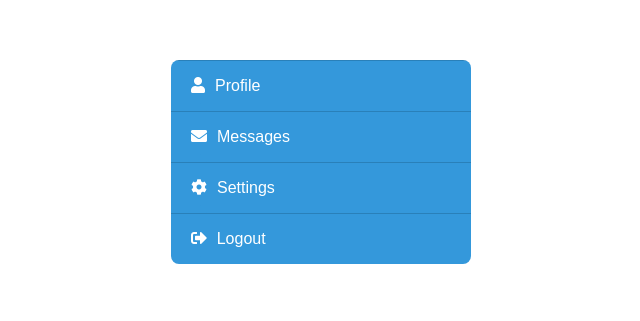
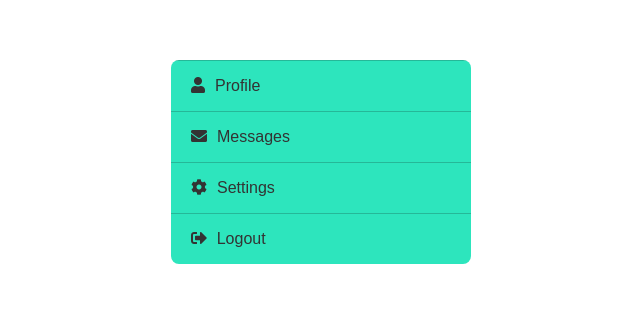
Before and after one commit to AdamJayne/cool_stuff, a plain HTML site: page cool_navbar/index.html in a window 1280 px wide. Shown: the part 238-559 px from the top of the page, without its empty margins (319-959 px from the left). Drawn offline with Linux system fonts and the light colour scheme.

Commit message:
updated the menu, md, and stuff

```diff
--- a/cool_navbar/style.css
+++ b/cool_navbar/style.css
@@ -20,15 +20,18 @@
 }
 
 .item {
-    border-top: 1px solid #2980b9;
+    border-top: 1px solid #25b898;
     overflow: hidden;
 }
+
+
+
 
 .btn {
     display: block;
     padding: 16px 20px;
-    background: #3498db;
-    color: white;
+    background: #2de5bd;
+    color: #333;
     position: relative;
 }
 
@@ -37,7 +40,7 @@
     position: absolute;
     width: 14px;
     height: 14px;
-    background: #3498db;
+    background: #2de5bd;
     left: 20px;
     bottom: -7px;
     transform: rotate(45deg);
@@ -57,7 +60,7 @@
 .smenu a {
     display: block;
     padding: 16px 26px;
-    color: white;
+    color: #eee;
     font-size: 14px;
     margin: 4px 0;
     position: relative;
@@ -68,7 +71,7 @@
     position: absolute;
     width: 6px;
     height: 100%;
-    background: #3498db;
+    background: #2de5bd;
     left: 0;
     top: 0;
     transition: 0.3s;
```
Also changed, not shown: cool_navbar/menu.png, 1 other file.
